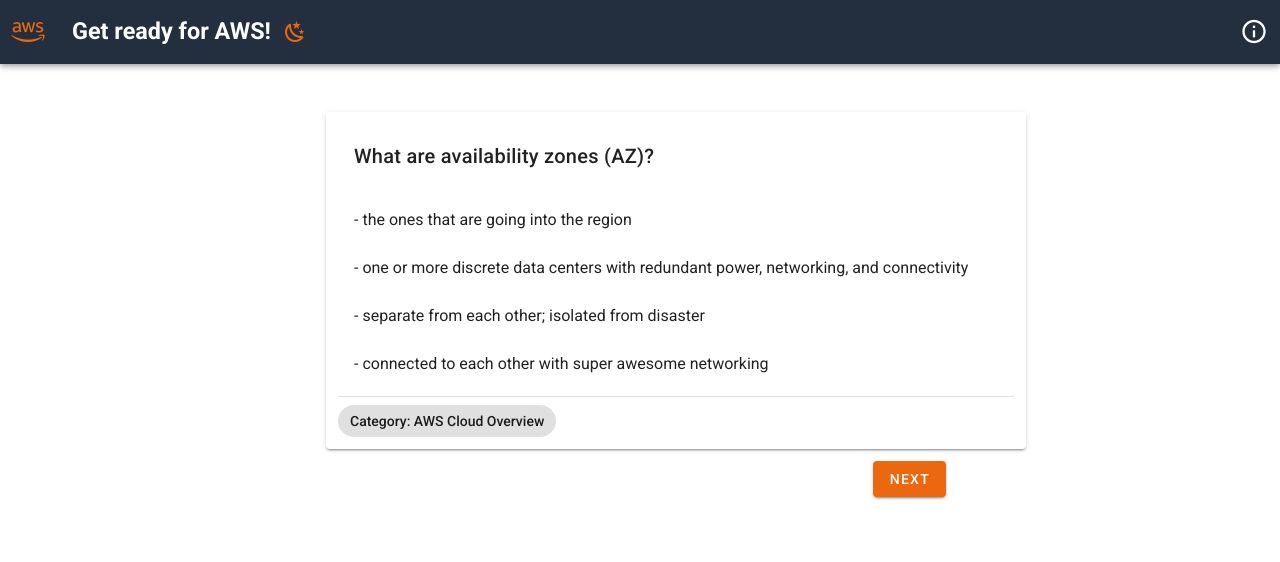
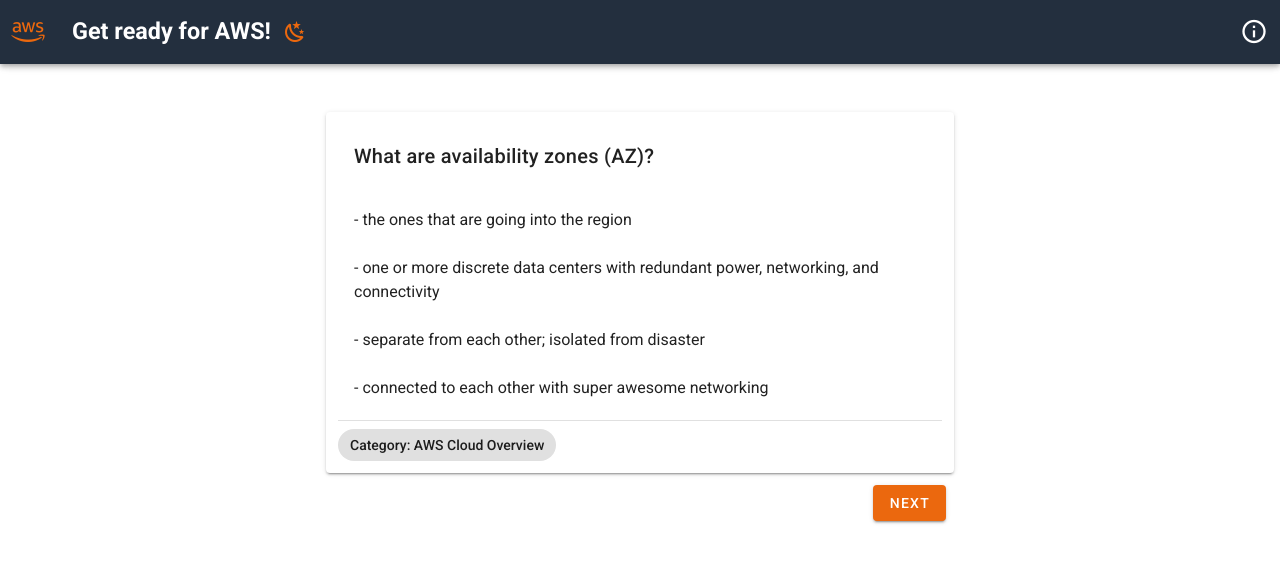
Before and after one commit to dilapitan/test-me-at-aws, a Vue app: page / in a window 1280 px wide. Shown: the top 562 px of the page. Built offline with nearby package versions, Linux system fonts and the light colour scheme.

Commit message:
Remove overflow in answers

```diff
--- a/src/components/Flashcard.vue
+++ b/src/components/Flashcard.vue
@@ -1,5 +1,5 @@
 <template>
-  <v-card width="700" max-width="900">
+  <v-card>
     <v-container>
       <v-card-title>
         {{ details.question }}
@@ -9,7 +9,7 @@
         <v-list>
           <v-list-item v-for="(answer, i) in answers" :key="i">
             <v-list-item-content>
-              <v-list-item-title v-text="answer"></v-list-item-title>
+              {{ answer }}
             </v-list-item-content>
           </v-list-item>
         </v-list>
```
